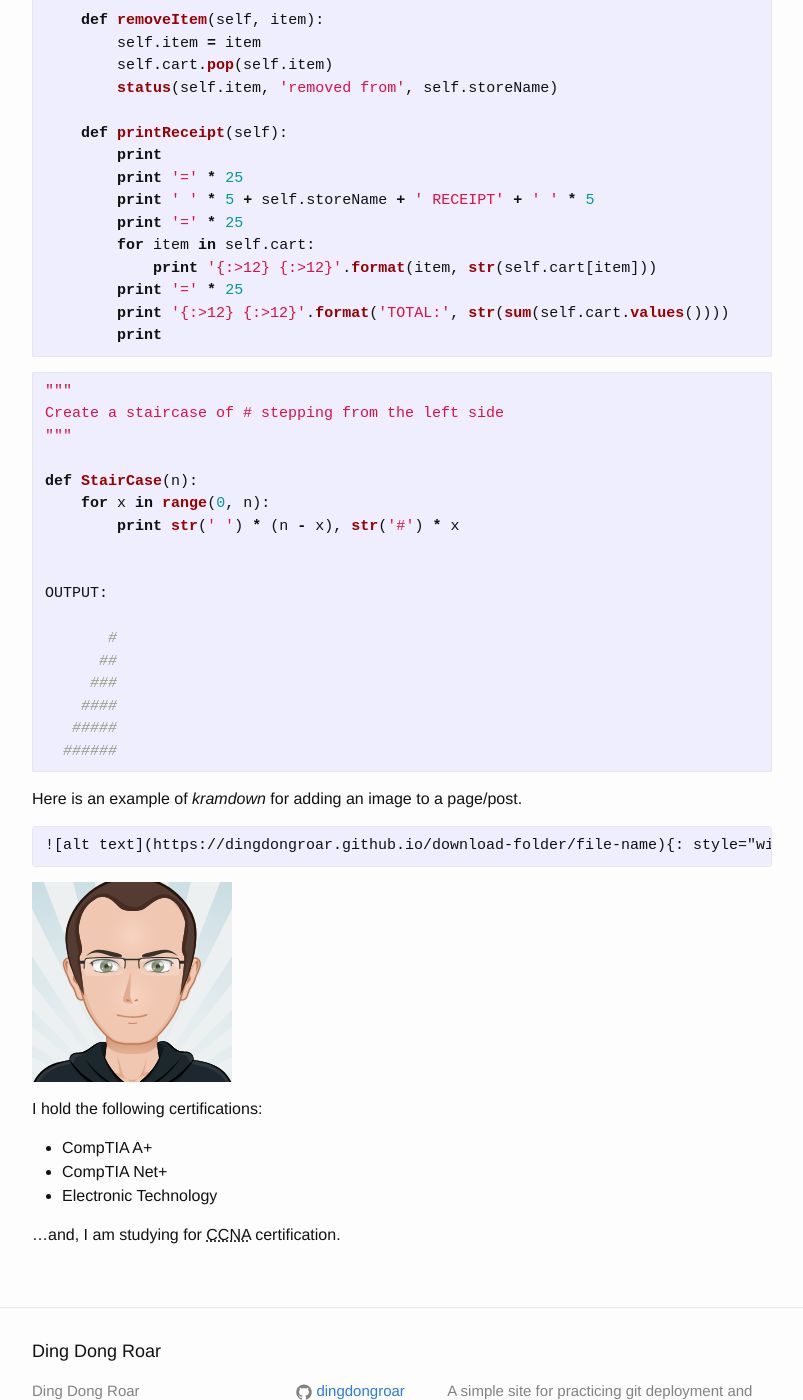
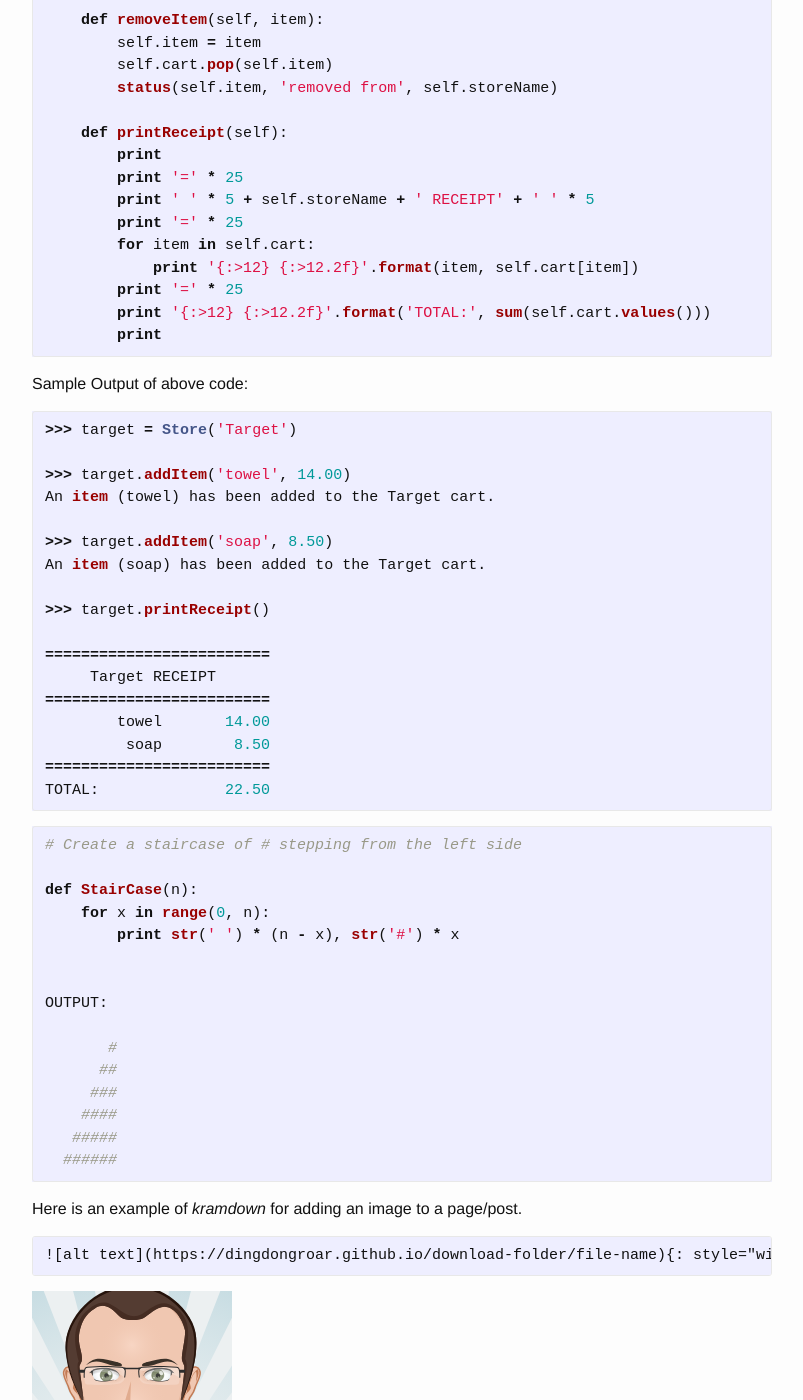
Before and after one commit to DingDongRoar/dingdongroar.github.io, a Jekyll site: the page built from _posts/2016-07-07-random-markdown.markdown, in a window 1280 px wide and 1400 px high, scrolled down 643 px. Shown: the whole window, without its empty margins (238-1041 px from the left). Built offline with Jekyll 4.4.1, drawn with Linux system fonts in a browser that asks for light colours; some of the changed text lies outside the part shown.

Commit message:
Updated sample Python

```diff
--- a/_posts/2016-07-07-random-markdown.markdown
+++ b/_posts/2016-07-07-random-markdown.markdown
@@ -2,9 +2,9 @@
 layout: post
 title: "Random Markdown"
 date: 2016-07-07
-author: 'by D.D.Rawr!'
+author: 'by Ding Dong Roar'
 ---
-Here is some code I wrote in *Python*{: style="color: green"}.
+Here is some *Python*{: style="color: green"} code.
 
 ~~~ python
 
@@ -13,7 +13,7 @@ def status(item, action, cart):
     print statusMessage.format(item, action, cart)
 
 
-class store:
+class Store:
 
     def __init__(self, storeName):
         self.storeName = storeName
@@ -36,16 +36,36 @@ class store:
         print ' ' * 5 + self.storeName + ' RECEIPT' + ' ' * 5
         print '=' * 25
         for item in self.cart:
-            print '{:>12} {:>12}'.format(item, str(self.cart[item]))
+            print '{:>12} {:>12.2f}'.format(item, self.cart[item])
         print '=' * 25
-        print '{:>12} {:>12}'.format('TOTAL:', str(sum(self.cart.values())))
+        print '{:>12} {:>12.2f}'.format('TOTAL:', sum(self.cart.values()))
         print
 ~~~
 
+Sample Output of above code:
+
 ~~~ python
-"""
-Create a staircase of # stepping from the left side
-"""
+>>> target = Store('Target')
+
+>>> target.addItem('towel', 14.00)
+An item (towel) has been added to the Target cart.
+
+>>> target.addItem('soap', 8.50)
+An item (soap) has been added to the Target cart.
+
+>>> target.printReceipt()
+
+=========================
+     Target RECEIPT
+=========================
+        towel       14.00
+         soap        8.50
+=========================
+TOTAL:              22.50
+~~~
+
+~~~ python
+# Create a staircase of # stepping from the left side
 
 def StairCase(n):
     for x in range(0, n):
```
